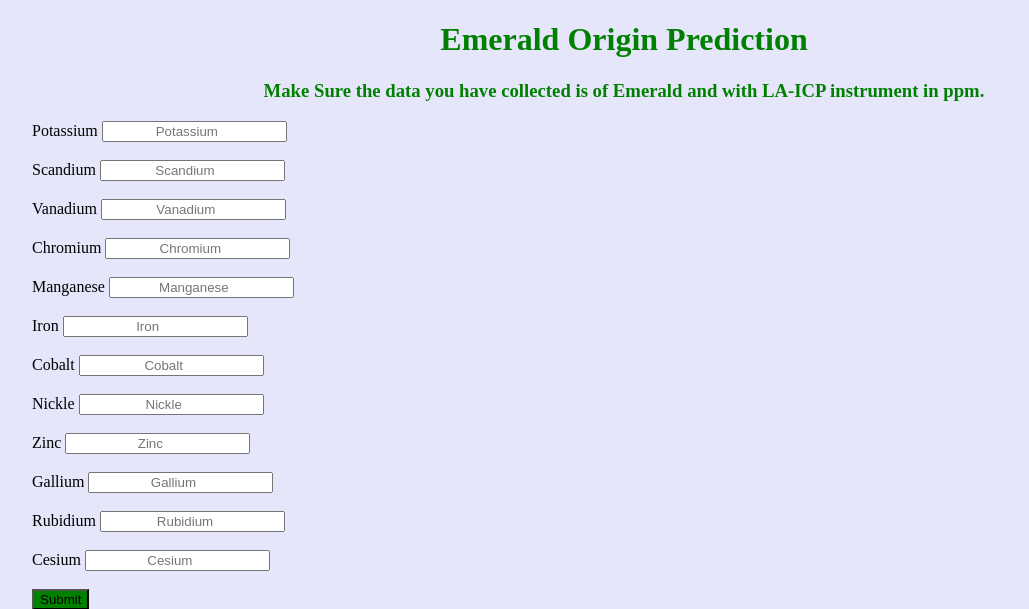
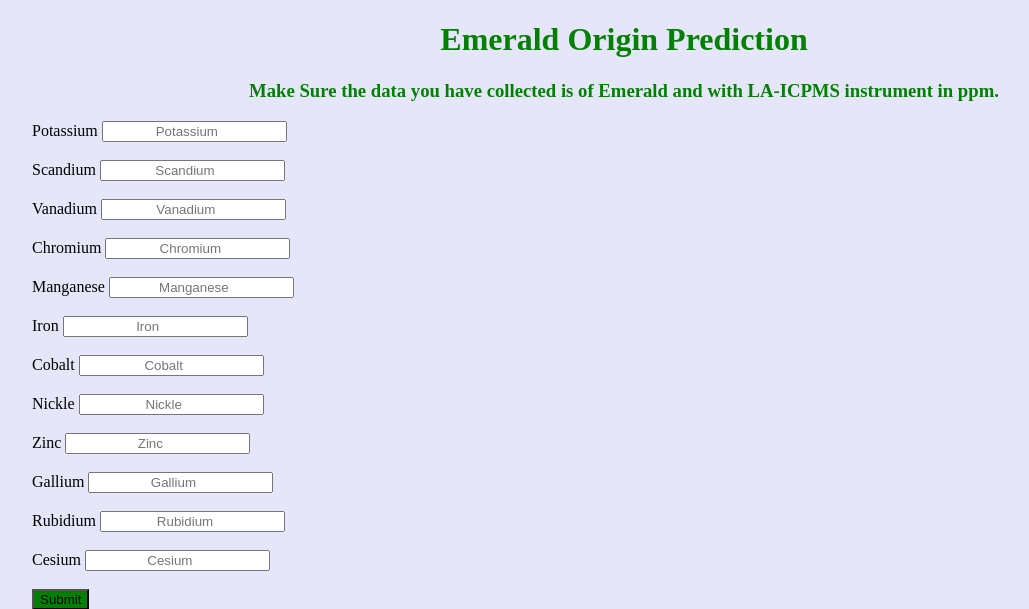
Before and after one commit to Rahul-Shedge/Emerald-Geo-OriginPrediction, a Flask app: page / in a window 1280 px wide. Shown: the top 609 px of the page, without its empty margins (16-1045 px from the left). Run offline with Flask 2, Linux system fonts and the light colour scheme; parts of the project's set-up code (start-up, migrations or seed data) failed here and were passed over.

Commit message:
Update index.html

```diff
--- a/templates/index.html
+++ b/templates/index.html
@@ -9,7 +9,7 @@
     <div class = 'form'>
         <form action ="/method" method="POST">
             <h1 align="center" style="color:green;"> Emerald Origin Prediction </h1>
-            <h3 align="center" style="color:green;">Make Sure the data you have collected is of Emerald and with LA-ICP instrument in ppm.</h3>
+            <h3 align="center" style="color:green;">Make Sure the data you have collected is of Emerald and with LA-ICPMS instrument in ppm.</h3>
             <ol>
             <div>
                 <label>Potassium</label>
```
